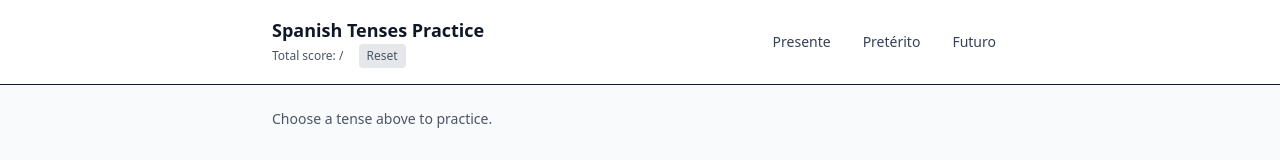
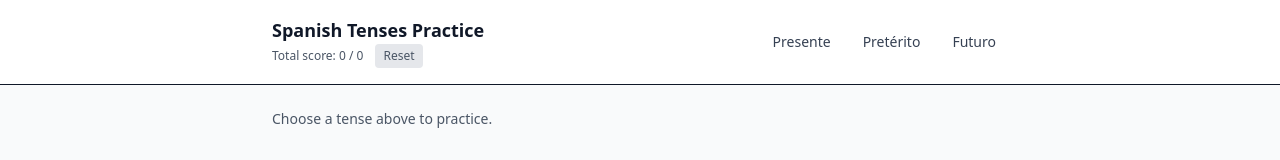
Before and after one commit to AniaNiedzialek/lingo-playground, a React (Vite) app in the folder spanish-tenses/: page / in a window 1280 px wide. Shown: the top 160 px of the page. Built offline with nearby package versions, Linux system fonts and the light colour scheme.

Commit message:
adding new features

```diff
--- a/spanish-tenses/index.html
+++ b/spanish-tenses/index.html
@@ -2,7 +2,7 @@
 <html lang="en">
   <head>
     <meta charset="UTF-8" />
-    <link rel="icon" type="image/svg+xml" href="/Habla.png" />
+    <link rel="icon" type="image/svg+xml" href="/logo.png" />
     <meta name="viewport" content="width=device-width, initial-scale=1.0" />
     <title>Lingo Playground</title>
   </head>
--- a/spanish-tenses/src/App.jsx
+++ b/spanish-tenses/src/App.jsx
@@ -1,3 +1,4 @@
+// src/App.jsx
 import { useEffect, useState } from "react";
 import { Routes, Route, NavLink } from "react-router-dom";
 import Present from "./pages/Present";
@@ -7,21 +8,45 @@ import { load, save } from "./utils/storage";
 
 const linkBase = "px-3 py-2 rounded-lg text-sm font-medium transition";
 const linkClass = ({ isActive }) =>
-  isActive ? `${linkBase} bg-gray-900 text-white` : `${linkBase} text-gray-700 hover:bg-gray-200`;
+  isActive
+    ? `${linkBase} bg-gray-900 text-white`
+    : `${linkBase} text-gray-700 hover:bg-gray-200`;
 
 export default function App() {
-  const [score, setScore] = useState(() => load("totalScore", { correct: 0, total: 0 }));
+  // Initialize score from localStorage; always keep numbers
+  const [score, setScore] = useState(() =>
+    load("totalScore", { correct: 0, total: 0 })
+  );
 
+  // Called by child pages after "Check"
   function handleRoundScore(correct, total) {
-    setScore(s => ({ correct: s.correct + correct, total: s.total + total }));
-  }
-  function resetScore() {
-    setScore({ correct: 0, total: 0 });
+    setScore((prev) => {
+      const p =
+        prev && Number.isFinite(prev.correct) && Number.isFinite(prev.total)
+          ? prev
+          : { correct: 0, total: 0 };
+      return {
+        correct: p.correct + Number(correct || 0),
+        total: p.total + Number(total || 0),
+      };
+    });
   }
 
+  function resetScore() {
+    const zero = { correct: 0, total: 0 };
+    setScore(zero);
+    save("totalScore", zero);
+  }
+
+  // Persist whenever it changes
   useEffect(() => {
     save("totalScore", score);
   }, [score]);
+
+  const pct =
+    score && score.total > 0
+      ? ` (${Math.round((score.correct / score.total) * 100)}%)`
+      : "";
 
   return (
     <main className="min-h-screen">
@@ -30,10 +55,10 @@ export default function App() {
           <div>
             <h1 className="text-lg font-semibold">Spanish Tenses Practice</h1>
             <p className="text-xs text-gray-600">
-              Total score: <span className="font-medium">{score.correct}</span> / {score.total}
-              {score.total > 0 && (
-                <span> ({Math.round((score.correct / score.total) * 100)}%)</span>
-              )}
+              Total score:{" "}
+              <span className="font-medium">{score?.correct ?? 0}</span> /{" "}
+              {score?.total ?? 0}
+              {pct}
               <button
                 onClick={resetScore}
                 className="ml-3 text-xs px-2 py-1 rounded bg-gray-200 hover:bg-gray-300"
@@ -44,16 +69,29 @@ export default function App() {
           </div>
 
           <nav className="flex gap-2">
-            <NavLink to="/present" className={linkClass}>Presente</NavLink>
-            <NavLink to="/past" className={linkClass}>Pretérito</NavLink>
-            <NavLink to="/future" className={linkClass}>Futuro</NavLink>
+            <NavLink to="/present" className={linkClass}>
+              Presente
+            </NavLink>
+            <NavLink to="/past" className={linkClass}>
+              Pretérito
+            </NavLink>
+            <NavLink to="/future" className={linkClass}>
+              Futuro
+            </NavLink>
           </nav>
         </div>
       </header>
 
       <div className="max-w-3xl mx-auto px-4 py-6">
         <Routes>
-          <Route path="/" element={<p className="text-sm text-gray-600">Choose a tense above to practice.</p>} />
+          <Route
+            path="/"
+            element={
+              <p className="text-sm text-gray-600">
+                Choose a tense above to practice.
+              </p>
+            }
+          />
           <Route path="/present" element={<Present onRoundScore={handleRoundScore} />} />
           <Route path="/past" element={<Past onRoundScore={handleRoundScore} />} />
           <Route path="/future" element={<Future onRoundScore={handleRoundScore} />} />
--- a/spanish-tenses/src/utils/storage.js
+++ b/spanish-tenses/src/utils/storage.js
@@ -1,7 +1,18 @@
 export const load = (key, fallback) => {
-    try { return JSON.parse(localStorage.getItem(key)) ?? WebGLTransformFeedback; }
-    catch { return fallback ;}
+  try {
+    const raw = localStorage.getItem(key);
+    if (!raw) return fallback;
+    const data = JSON.parse(raw);
+    // sanitize
+    const c = Number(data?.correct);
+    const t = Number(data?.total);
+    if (Number.isFinite(c) && Number.isFinite(t)) return { correct: c, total: t };
+    return fallback;
+  } catch {
+    return fallback;
+  }
 };
+
 export const save = (key, value) => {
-    try { localStorage.setItem(key, JSON.stringify(value)); } catch {}
+  try { localStorage.setItem(key, JSON.stringify(value)); } catch {}
 };
```
Also changed, not shown: spanish-tenses/public/logo.png (added), spanish-tenses/vercel.json (added).
